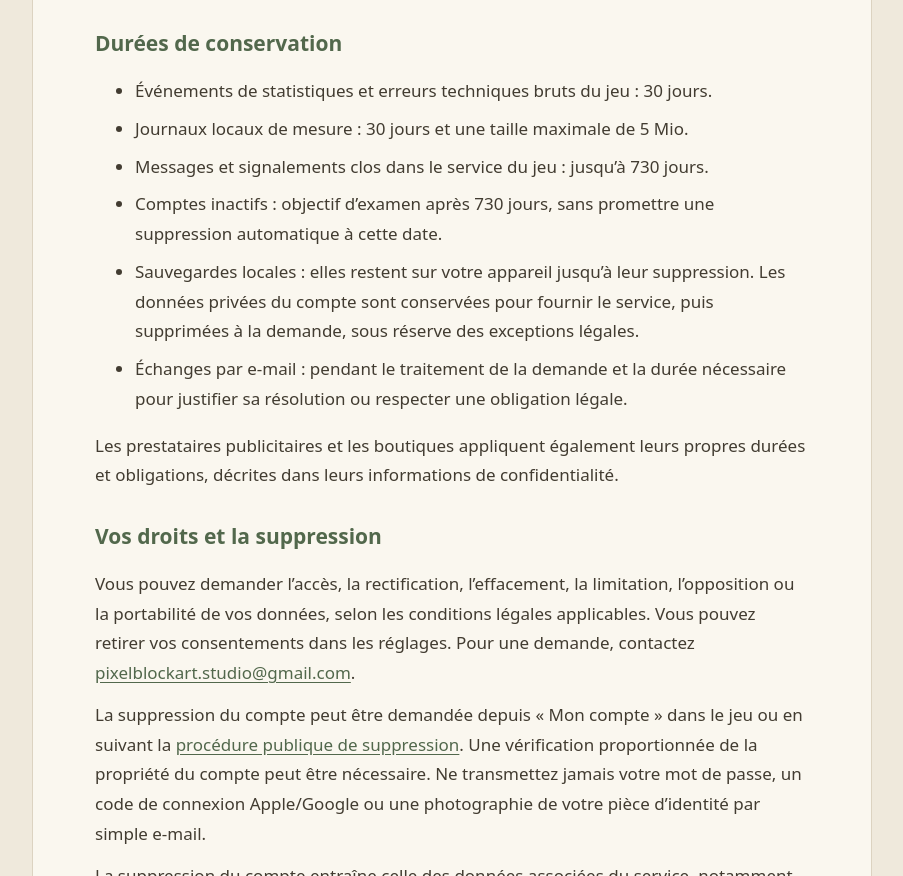
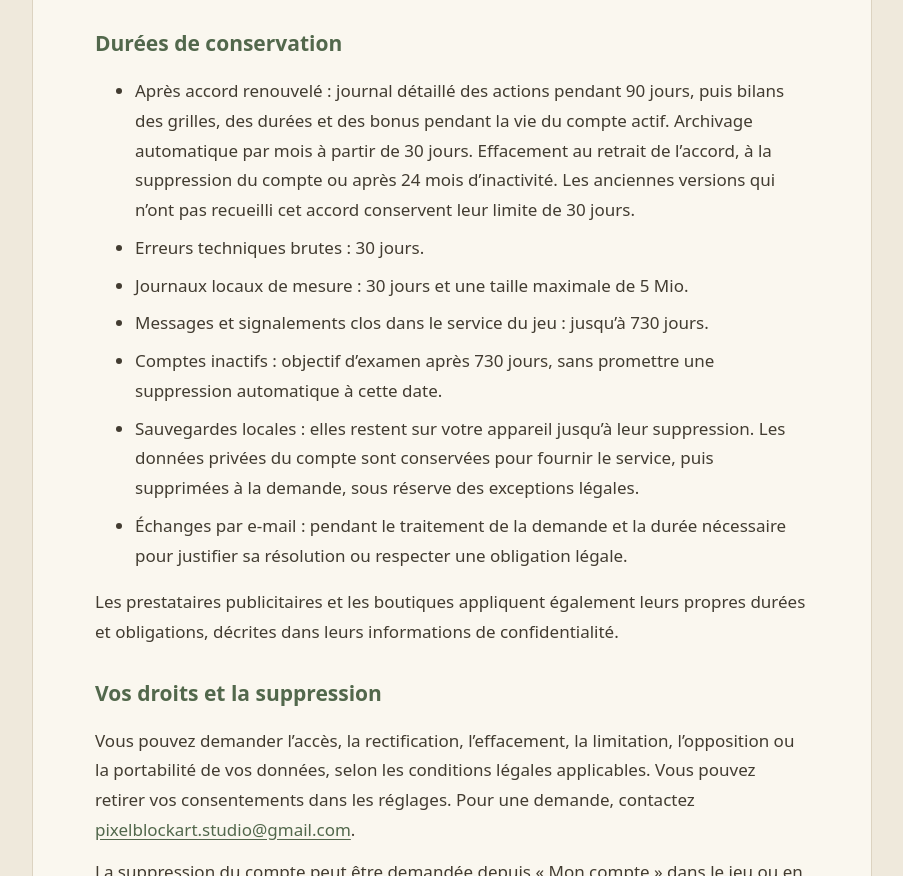
Before and after one commit to Smaxo6/Smaxo6.github.io, a plain HTML site: page index.html in a window 1280 px wide. Shown: the part 4042-4918 px from the top of the page, without its empty margins (188-1091 px from the left). Drawn offline with Linux system fonts and the light colour scheme.

Commit message:
Documenter la conservation du suivi joueurs

```diff
--- a/index.html
+++ b/index.html
@@ -7,7 +7,7 @@
 <section><h2>Achats et notifications</h2><p>Les achats et abonnements sont gérés par l’App Store ou Google Play lorsqu’ils sont disponibles. Le jeu traite le droit d’accès à Premium et les informations nécessaires à sa restauration ; il ne reçoit pas votre numéro de carte bancaire. Le prix et les conditions présentés par la boutique avant confirmation prévalent.</p><p>Les notifications sont facultatives et soumises à votre choix et à l’autorisation du système. Elles peuvent être désactivées dans le jeu ou dans les réglages de l’appareil.</p></section>
 <section><h2>Finalités et bases juridiques</h2><ul><li>Fournir le compte, les sauvegardes, les fonctions choisies et les droits d’achat : exécution du service demandé.</li><li>Protéger les comptes, prévenir les abus et modérer la communauté : intérêt légitime à la sécurité du service et obligations légales applicables.</li><li>Transmettre les statistiques facultatives et les rapports d’erreur du jeu : consentement, retirable dans les réglages.</li><li>Publicité et stockage ou accès aux données publicitaires : consentement lorsqu’il est requis et autres bases applicables décrites par les prestataires ; le dispositif Google UMP gère les choix réglementaires nécessaires.</li><li>Répondre aux demandes d’assistance et de droits : traitement de la demande et respect des obligations légales.</li></ul></section>
 <section><h2>Prestataires et transferts</h2><p>Supabase fournit les services de comptes, de communauté, de sauvegarde privée et de stockage des données du jeu lorsqu’ils sont utilisés. Le projet est configuré dans la région de Londres, au Royaume-Uni. Google intervient pour AdMob, UMP et les échanges adressés à notre adresse Gmail. Apple et Google gèrent leurs boutiques et moyens d’authentification respectifs lorsqu’ils sont activés.</p><p>Ces prestataires peuvent effectuer certains traitements hors de votre pays ou de l’Espace économique européen. Les informations sur leurs lieux de traitement et garanties contractuelles sont disponibles dans les <a href="https://supabase.com/legal/dpa">conditions de traitement de Supabase</a> et les <a href="https://policies.google.com/privacy">informations de confidentialité de Google</a>. Vous pouvez nous demander des précisions sur les transferts concernant vos données.</p><p>Cette page est hébergée par GitHub Pages. GitHub peut traiter l’adresse IP et des informations de connexion pour fournir et sécuriser cet hébergement. Voir la <a href="https://docs.github.com/fr/site-policy/privacy-policies/github-general-privacy-statement">déclaration de confidentialité de GitHub</a>. Aucun outil de statistiques, script publicitaire ou formulaire de collecte n’est intégré dans ces pages d’information.</p></section>
-<section><h2>Durées de conservation</h2><ul><li>Événements de statistiques et erreurs techniques bruts du jeu : 30 jours.</li><li>Journaux locaux de mesure : 30 jours et une taille maximale de 5 Mio.</li><li>Messages et signalements clos dans le service du jeu : jusqu’à 730 jours.</li><li>Comptes inactifs : objectif d’examen après 730 jours, sans promettre une suppression automatique à cette date.</li><li>Sauvegardes locales : elles restent sur votre appareil jusqu’à leur suppression. Les données privées du compte sont conservées pour fournir le service, puis supprimées à la demande, sous réserve des exceptions légales.</li><li>Échanges par e-mail : pendant le traitement de la demande et la durée nécessaire pour justifier sa résolution ou respecter une obligation légale.</li></ul><p>Les prestataires publicitaires et les boutiques appliquent également leurs propres durées et obligations, décrites dans leurs informations de confidentialité.</p></section>
+<section><h2>Durées de conservation</h2><ul><li>Après accord renouvelé : journal détaillé des actions pendant 90 jours, puis bilans des grilles, des durées et des bonus pendant la vie du compte actif. Archivage automatique par mois à partir de 30 jours. Effacement au retrait de l’accord, à la suppression du compte ou après 24 mois d’inactivité. Les anciennes versions qui n’ont pas recueilli cet accord conservent leur limite de 30 jours.</li><li>Erreurs techniques brutes : 30 jours.</li><li>Journaux locaux de mesure : 30 jours et une taille maximale de 5 Mio.</li><li>Messages et signalements clos dans le service du jeu : jusqu’à 730 jours.</li><li>Comptes inactifs : objectif d’examen après 730 jours, sans promettre une suppression automatique à cette date.</li><li>Sauvegardes locales : elles restent sur votre appareil jusqu’à leur suppression. Les données privées du compte sont conservées pour fournir le service, puis supprimées à la demande, sous réserve des exceptions légales.</li><li>Échanges par e-mail : pendant le traitement de la demande et la durée nécessaire pour justifier sa résolution ou respecter une obligation légale.</li></ul><p>Les prestataires publicitaires et les boutiques appliquent également leurs propres durées et obligations, décrites dans leurs informations de confidentialité.</p></section>
 <section id="suppression"><h2>Vos droits et la suppression</h2><p>Vous pouvez demander l’accès, la rectification, l’effacement, la limitation, l’opposition ou la portabilité de vos données, selon les conditions légales applicables. Vous pouvez retirer vos consentements dans les réglages. Pour une demande, contactez <a href="mailto:pixelblockart.studio@gmail.com">pixelblockart.studio@gmail.com</a>.</p><p>La suppression du compte peut être demandée depuis « Mon compte » dans le jeu ou en suivant la <a href="/suppression/">procédure publique de suppression</a>. Une vérification proportionnée de la propriété du compte peut être nécessaire. Ne transmettez jamais votre mot de passe, un code de connexion Apple/Google ou une photographie de votre pièce d’identité par simple e-mail.</p><p>La suppression du compte entraîne celle des données associées du service, notamment les publications et sauvegardes privées, sous réserve des éléments dont la conservation est légalement nécessaire pour la sécurité, la lutte contre la fraude ou la gestion d’un litige. Supprimer un compte ne résilie pas automatiquement un abonnement auprès d’Apple ou de Google : celui-ci se gère dans la boutique concernée.</p><p>Vous pouvez également adresser une réclamation à la <a href="https://www.cnil.fr/fr/adresser-une-plainte">CNIL</a>.</p></section>
 <section><h2>Mineurs et modifications</h2><p>PixelBlock Art vise un public de 13 ans et plus et n’est pas destiné aux enfants de moins de 13 ans. Selon le pays et le traitement concerné, un adolescent peut avoir besoin de l’accord de son représentant légal. Le public visé ne remplace pas la classification d’âge du contenu donnée par les boutiques.</p><p>Si vous êtes parent ou représentant légal et qu’un enfant a communiqué des données que vous souhaitez faire retirer, contactez-nous. Les fonctions de communauté ne doivent pas servir à collecter les données personnelles d’un enfant.</p><p>Cette politique peut évoluer avec le service. Une modification importante fera l’objet d’une information appropriée et, si nécessaire, d’un nouveau choix de consentement.</p></section>
 <footer><p>PixelBlock Art · <a href="mailto:pixelblockart.studio@gmail.com">Contact</a> · <a href="/suppression/">Suppression de compte</a></p><p>Document public d’information. Il ne donne pas accès au code du jeu, aux comptes des joueurs ou aux outils d’administration.</p></footer></main></body></html>
```
